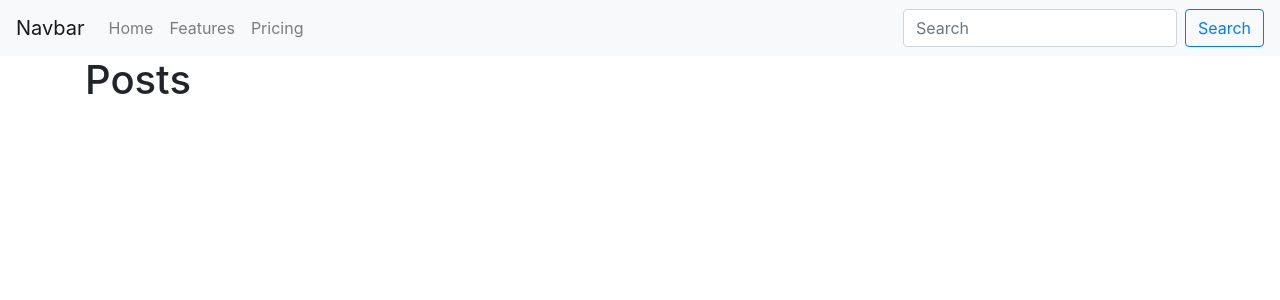
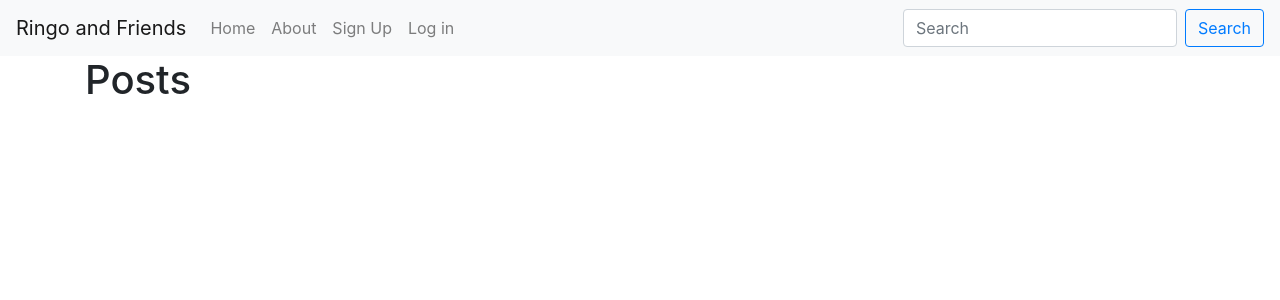
Before and after one commit to jtother1/project-4-frontend, a React (Create React App) app: page /login in a window 1280 px wide. Shown: the top 300 px of the page. Built offline with nearby package versions, Linux system fonts and the light colour scheme.

Commit message:
adjusted navbar

```diff
--- a/src/App.js
+++ b/src/App.js
@@ -1,6 +1,7 @@
 import React from "react";
 import "./App.css";
 import Home from "./pages/Home.js";
+
 import {
   BrowserRouter as Router,
   Route,
--- a/src/components/NavBar.js
+++ b/src/components/NavBar.js
@@ -4,11 +4,12 @@ function NavBar() {
   return (
     <>
       <Navbar bg="light" variant="light">
-        <Navbar.Brand href="#home">Navbar</Navbar.Brand>
+        <Navbar.Brand href="#home">Ringo and Friends</Navbar.Brand>
         <Nav className="mr-auto">
           <Nav.Link href="#home">Home</Nav.Link>
-          <Nav.Link href="#features">Features</Nav.Link>
-          <Nav.Link href="#pricing">Pricing</Nav.Link>
+          <Nav.Link href="#About">About</Nav.Link>
+          <Nav.Link href="#SignUp">Sign Up</Nav.Link>
+          <Nav.Link href="#Login">Log in</Nav.Link>
         </Nav>
         <Form inline>
           <FormControl type="text" placeholder="Search" className="mr-sm-2" />
--- /dev/null
+++ b/src/components/Post.js
@@ -0,0 +1,39 @@
+import React, { Component } from "react";
+import {
+  Card,
+  ListGroup,
+  ListGroupItem,
+  FormControl,
+  InputGroup,
+  Button,
+} from "react-bootstrap";
+class Post extends Component {
+//   constructor(props) {
+//     super(props);
+//   }
+  render() {
+    return (
+      <Card className="my-3">
+        <Card.Body>
+          <Card.Title>{this.props.post.title}</Card.Title>
+          <Card.Text>{this.props.post.body}</Card.Text>
+        </Card.Body>
+        <ListGroup className="list-group-flush">
+          {this.props.post.comments.map((comment, index) => {
+            return <ListGroupItem key={index}>{comment}</ListGroupItem>;
+          })}
+        </ListGroup>
+        <InputGroup className="mb-3">
+          <FormControl
+            placeholder="Post a comment"
+
+          />
+          <InputGroup.Append>
+            <Button variant="primary">Comment</Button>
+          </InputGroup.Append>
+        </InputGroup>
+      </Card>
+    );
+  }
+}
+export default Post;
--- a/src/components/PostList.js
+++ b/src/components/PostList.js
@@ -1,10 +1,11 @@
 import React, { Component } from "react";
 import DogApi from "../DogApi.js";
+import Post from './Post';
 
 class PostList extends Component {
   constructor(props) {
     super(props);
-    this.state = { posts: "" };
+    this.state = { posts: [] };
   }
   componentDidMount() {
     this.getPosts();
@@ -48,7 +49,8 @@ class PostList extends Component {
   render() {
     return (
       <div className="posts">
-        {Object.keys(this.state.posts).map((postkey, index) => {
+        {this.state.posts.map((post) => <Post key={post.id} post={post}/>)}
+        {/* {Object.keys(this.state.posts).map((postkey, index) => {
 
             let post = this.state.posts[postkey]
           return (
@@ -60,8 +62,8 @@ class PostList extends Component {
 
             </div>
           );
-        })}
-        {/* <pre>{JSON.stringify(this.state.posts, null, 2)}</pre> */}
+        })} */}
+        <pre>{JSON.stringify(this.state.posts, null, 2)}</pre>
       </div>
     );
   }
```
Also changed, not shown: src/pages/LogIn.js (+9 -0 lines).
